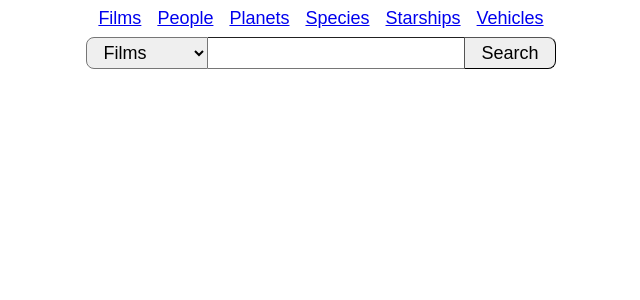
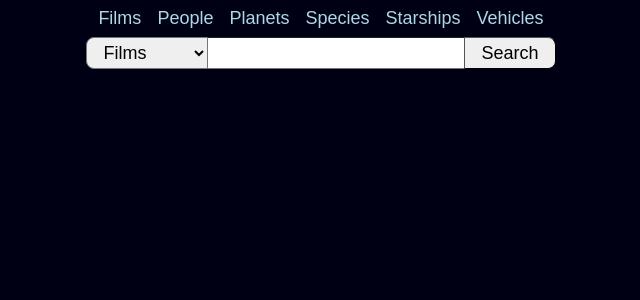
Before and after one commit to dashrenderer/ng-swapi-ui, an Angular app: page / in a window 1280 px wide. Shown: the top 300 px of the page, without its empty margins (319-959 px from the left). Built offline with nearby package versions, Linux system fonts and the light colour scheme.

Commit message:
Change styles to have light text on dark background

```diff
--- a/src/app/app.component.scss
+++ b/src/app/app.component.scss
@@ -9,3 +9,13 @@ li {
   display: inline-block;
   margin: 0 8px;
 }
+
+a {
+  text-decoration: none;
+  color: lightblue;
+
+  &:hover,
+  &:focus {
+    filter: drop-shadow(0 2px 4px white);
+  }
+}
--- a/src/styles.scss
+++ b/src/styles.scss
@@ -5,7 +5,13 @@ html {
 }
 
 body {
+  background-color: rgb(0 0 20);
+  color: rgb(230 230 230);
   margin: 0;
+}
+
+h1 {
+  color: rgb(255 255 190);
 }
 
 .visibly-hidden {
```
